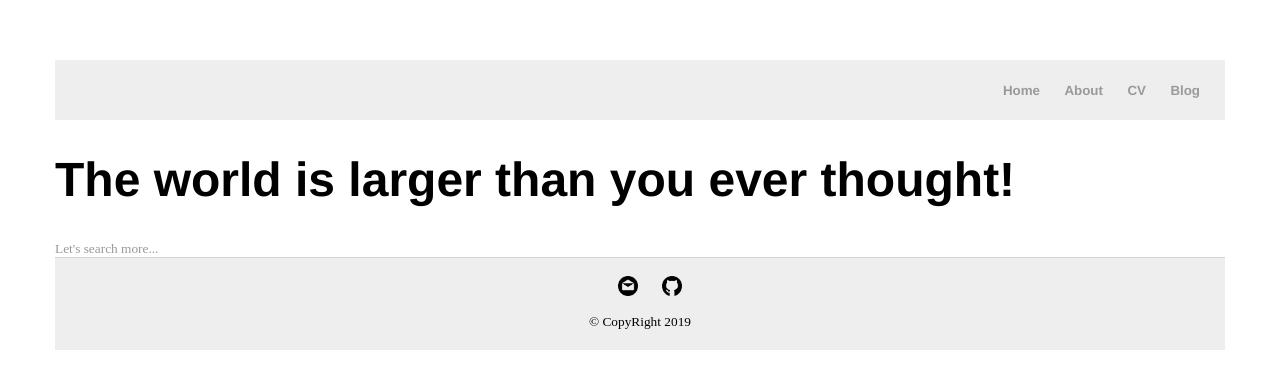
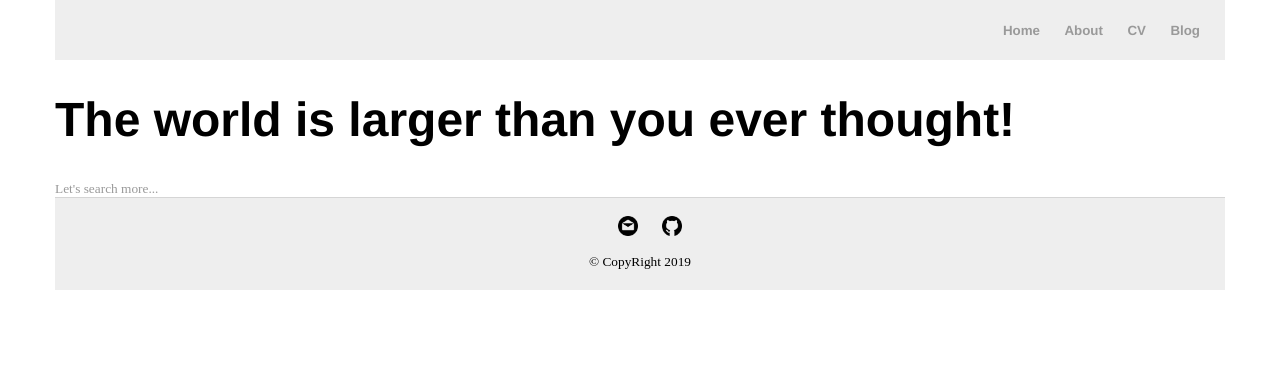
Before and after one commit to SaultBase/SaultBase.github.io, a Jekyll site: the page built from index.html, in a window 1280 px wide. Shown: the top 389 px of the page. Built offline with Jekyll 4.4.1, drawn with Linux system fonts in a browser that asks for light colours.

Commit message:
Update main.css

```diff
--- a/css/main.css
+++ b/css/main.css
@@ -62,21 +62,21 @@ ul.posts li {
 
 @media (min-width:768px) {
 	body {
-		margin: 60px auto;
+		margin: 0 auto;
 		width: 750px;
              }
 }
 
 @media (min-width:992px) {
 	body {
-		margin: 60px auto;
+		margin: 0 auto;
 		width: 970px;
              }
 }
 
 @media (min-width:1200px) {
 	body {
-		margin: 60px auto;
+		margin: 0 auto;
 		width: 1170px;
              }
 }
```
